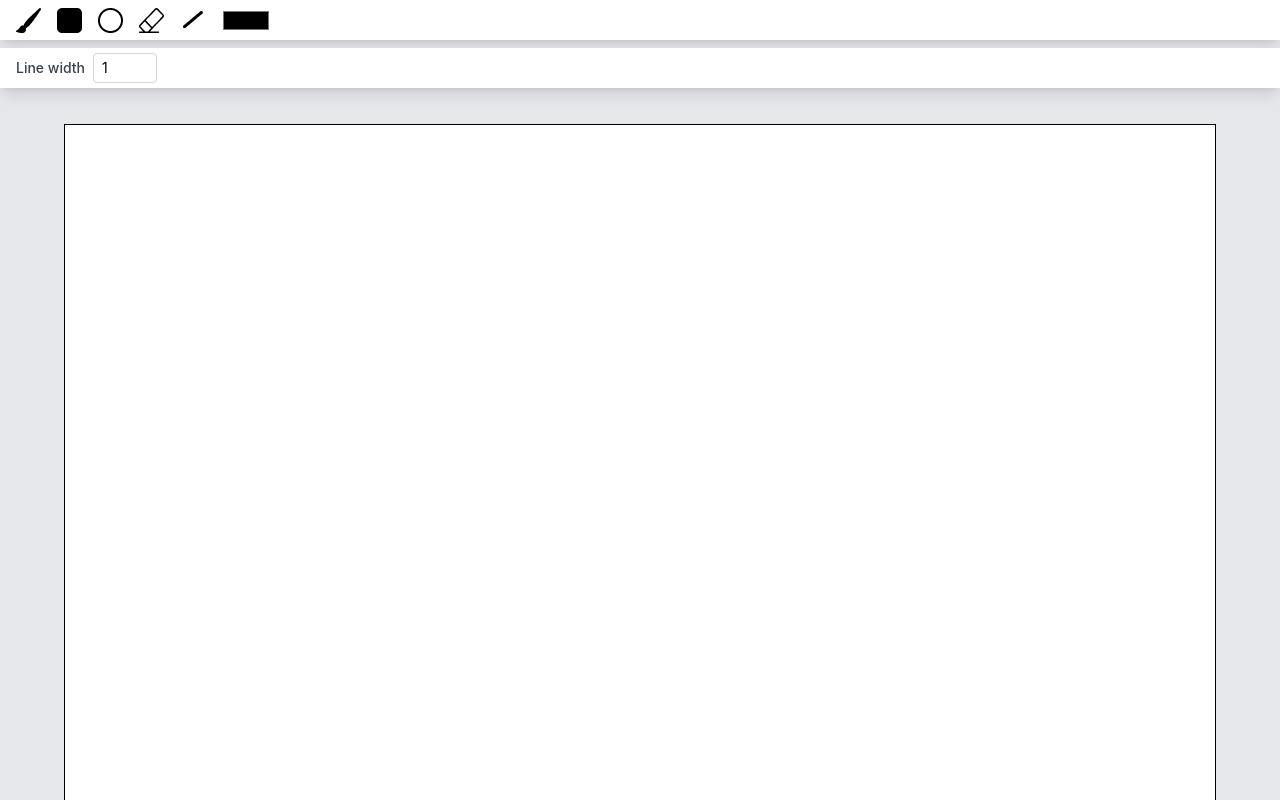
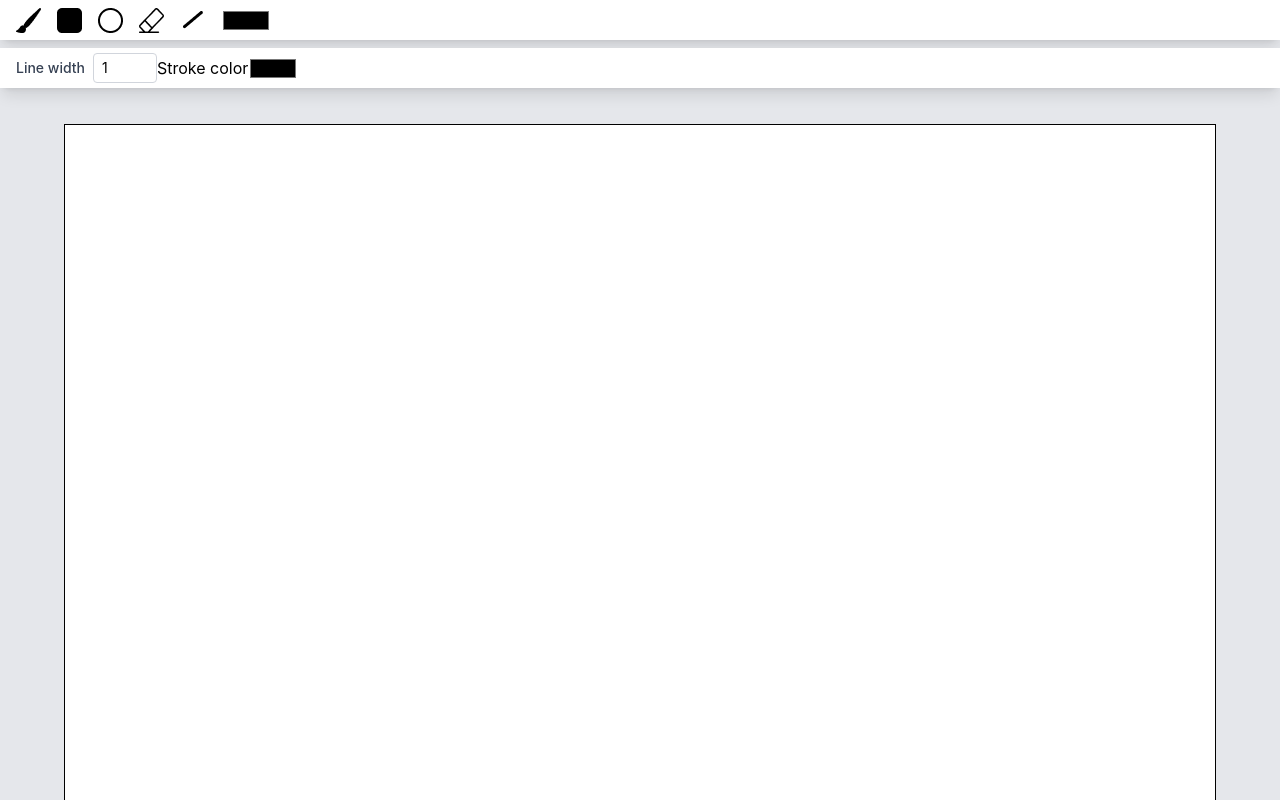
Before and after one commit to Raftouch/paint-front, a React (Vite) app: page / in a window 1280 px wide. Shown: the top 800 px of the page. Built offline with nearby package versions, Linux system fonts and the light colour scheme.

Commit message:
feat(settings): add color controls for drawing tools

```diff
--- a/src/components/SettingsBar.tsx
+++ b/src/components/SettingsBar.tsx
@@ -18,6 +18,12 @@ export default function SettingsBar() {
         defaultValue={1}
         className="w-16 rounded border border-gray-300 px-2 py-1 text-sm focus:border-blue-500 focus:outline-none"
       />
+      <label htmlFor="stroke-color">Stroke color</label>
+      <input
+        onChange={(e) => toolState.setStrokeColor(e.currentTarget.value)}
+        id="stroke-color"
+        type="color"
+      />
     </div>
   );
 }
--- a/src/components/Toolbar.tsx
+++ b/src/components/Toolbar.tsx
@@ -43,6 +43,11 @@ export default function Toolbar() {
     toolState.setTool(new Eraser(canvasState.canvas));
   };
 
+  const changeColor = (e: React.ChangeEvent<HTMLInputElement>) => {
+    toolState.setStrokeColor(e.currentTarget.value);
+    toolState.setFillColor(e.currentTarget.value);
+  };
+
   return (
     <div className="h-[40px] bg-white flex items-center justify-between shadow-lg p-4">
       <div className="space-x-4 flex items-center">
@@ -51,7 +56,7 @@ export default function Toolbar() {
         <Button imageName="circle" onClick={handleCircleClick} />
         <Button imageName="eraser" onClick={handleEraserClick} />
         <Button imageName="line" onClick={handleLineClick} />
-        <input type="color" />
+        <input onChange={changeColor} type="color" />
       </div>
 
       <div className="space-x-4 flex items-center">
```
